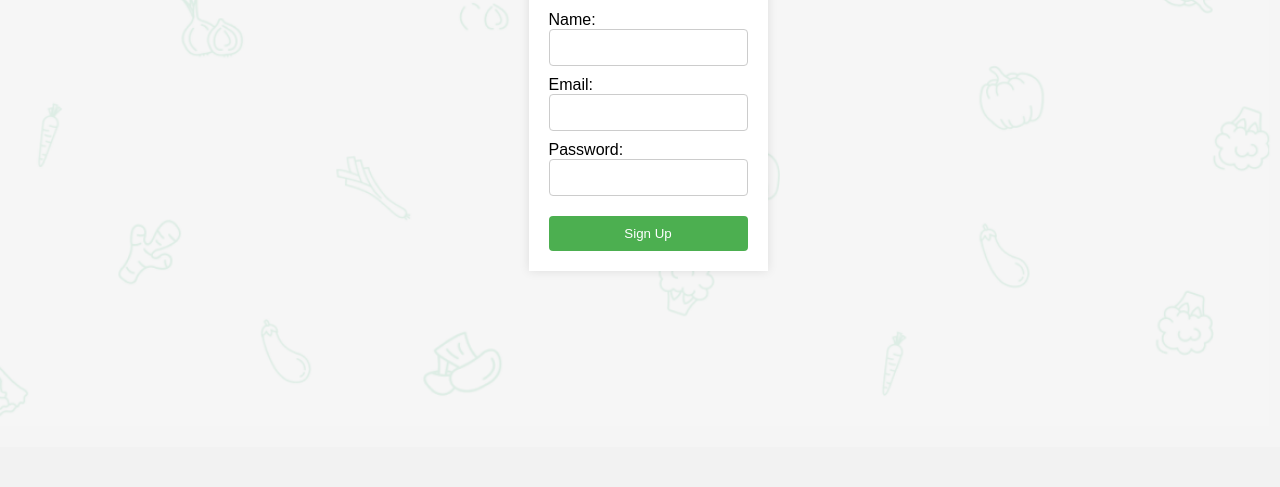
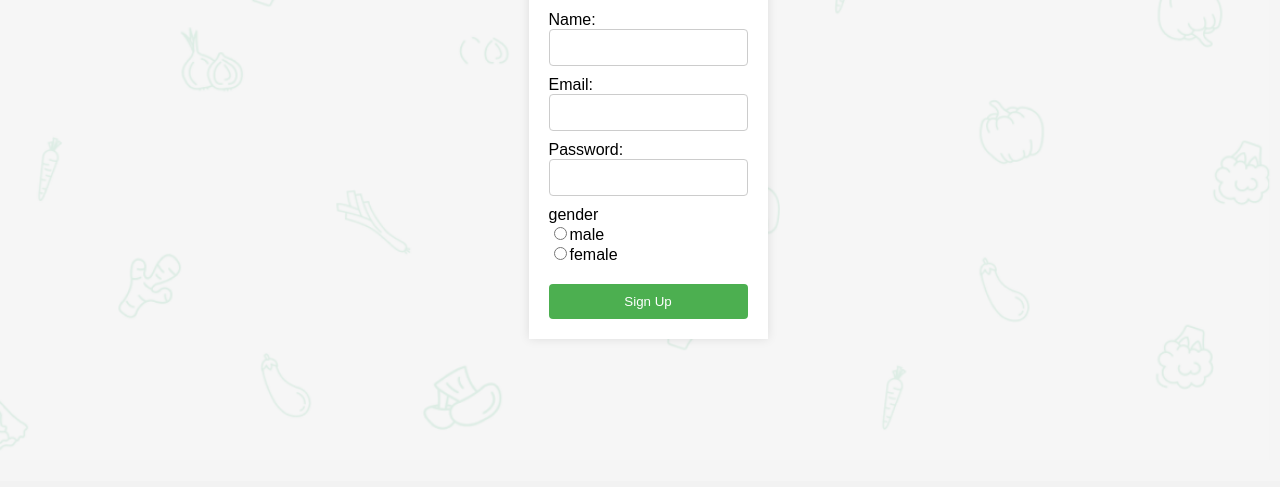
Before and after one commit to himansu2004/farmland-management-, a website: page signup.html in a window 1280 px wide. Shown: the part 107-594 px from the top of the page. Drawn offline with Linux system fonts and the light colour scheme.

Commit message:
Update signup.html
gender option on signup page.

Co-Authored-By: SanjanaSingh01 <166604061+SanjanaSingh01@users.noreply.github.com>

```diff
--- a/signup.html
+++ b/signup.html
@@ -18,6 +18,10 @@
       <label for="password">Password:</label>
       <input type="password" id="password" name="password" required>
 
+      <label>gender</label>
+      <div class="gender"><input type="radio" name="gender"><label>male</label></div>
+      <div class="gender"><input type="radio" name="gender"><label>female</label></div>
+
       <button type="submit">Sign Up</button>
     </form>
   </div>
```
